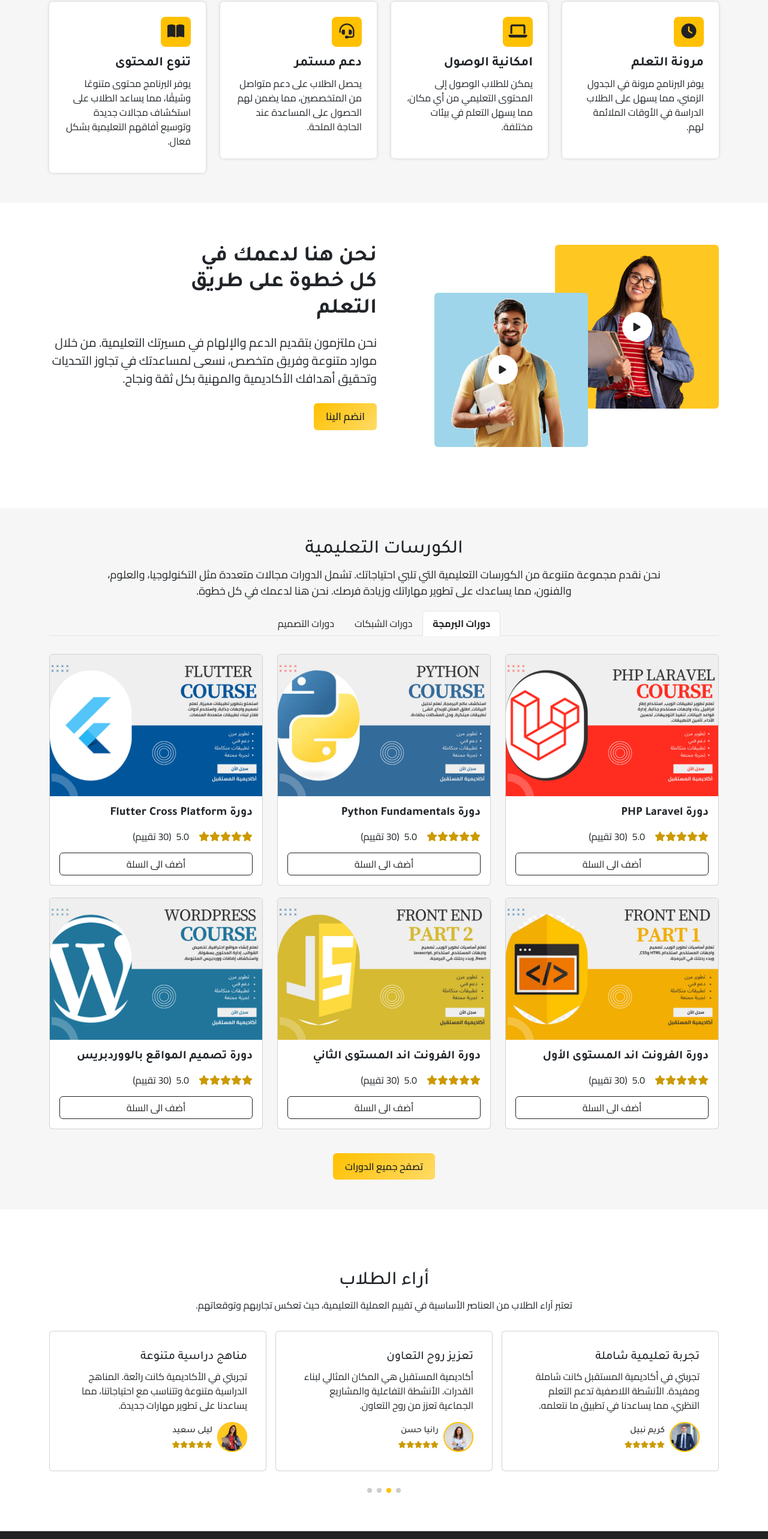
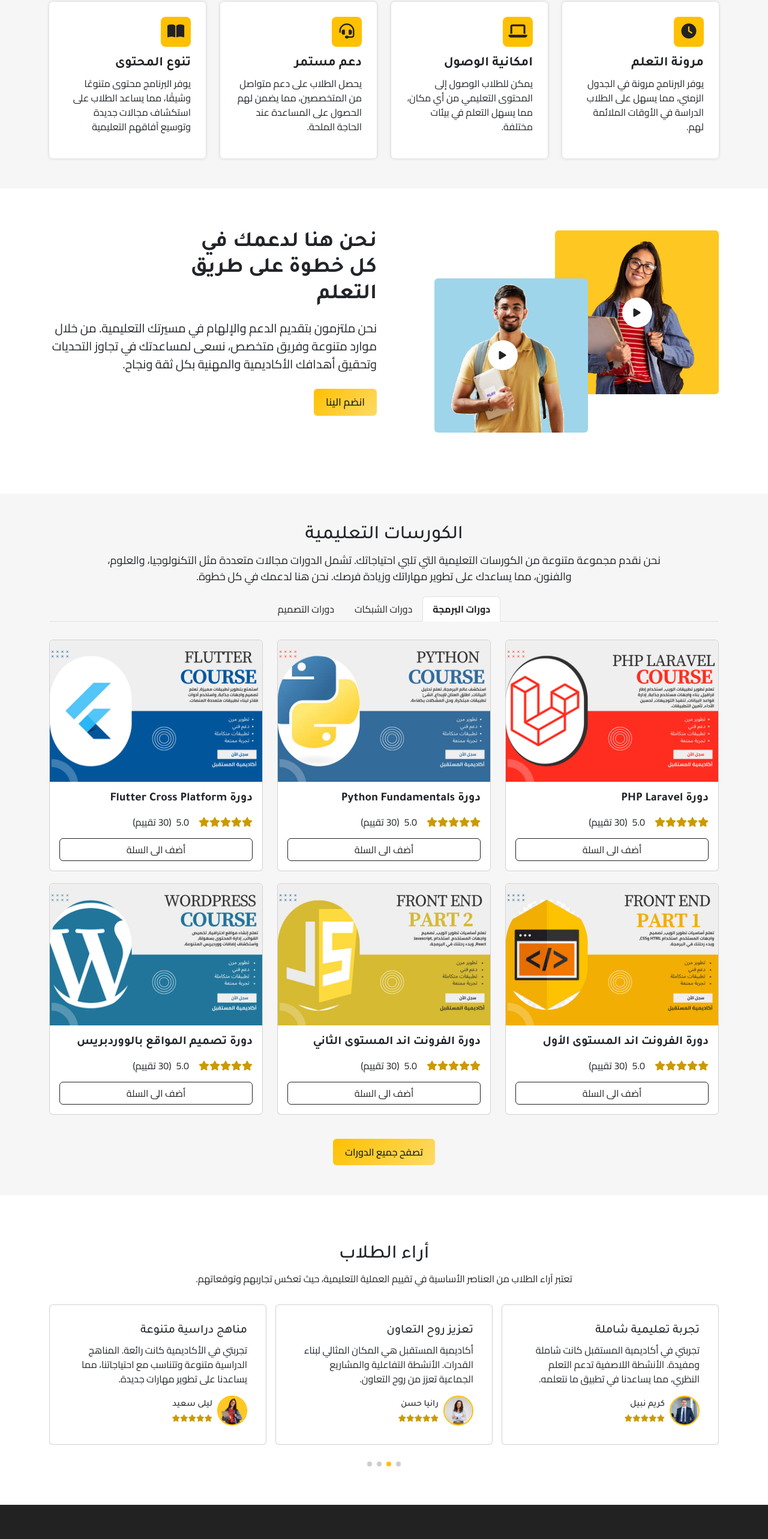
Before and after one commit to nasserwebdev/thefutureacademy, a plain HTML site: page index.html in a window 1280 px wide. Shown: the part 1295-3860 px from the top of the page at 60% size. Drawn offline with nearby package versions, Linux system fonts and the light colour scheme.

Commit message:
Update index.html

```diff
--- a/index.html
+++ b/index.html
@@ -172,7 +172,7 @@
               <i class="fa-solid fa-book-open flex-center"></i>
               <h3 class="m-t-15">تنوع المحتوى</h3>
               <p>
-                يوفر البرنامج محتوى متنوعًا وشيقًا، مما يساعد الطلاب على استكشاف مجالات جديدة وتوسيع آفاقهم التعليمية بشكل فعال.
+                يوفر البرنامج محتوى متنوعًا وشيقًا، مما يساعد الطلاب على استكشاف مجالات جديدة وتوسيع آفاقهم التعليمية
               </p>
             </div>
           </div>
@@ -638,7 +638,7 @@
     <!-- End Courses -->
 
     <!-- Start Testimonials -->
-    <section id="testi" class="testimonials p-t-50 p-b-50">
+    <section id="testi" class="testimonials p-t-30 p-b-50">
       <h2 class="text-center section-heading">أراء الطلاب</h2>
       <p class="width-75 text-center ms-auto me-auto section-text">
         تعتبر آراء الطلاب من العناصر الأساسية في تقييم العملية التعليمية، حيث
```
